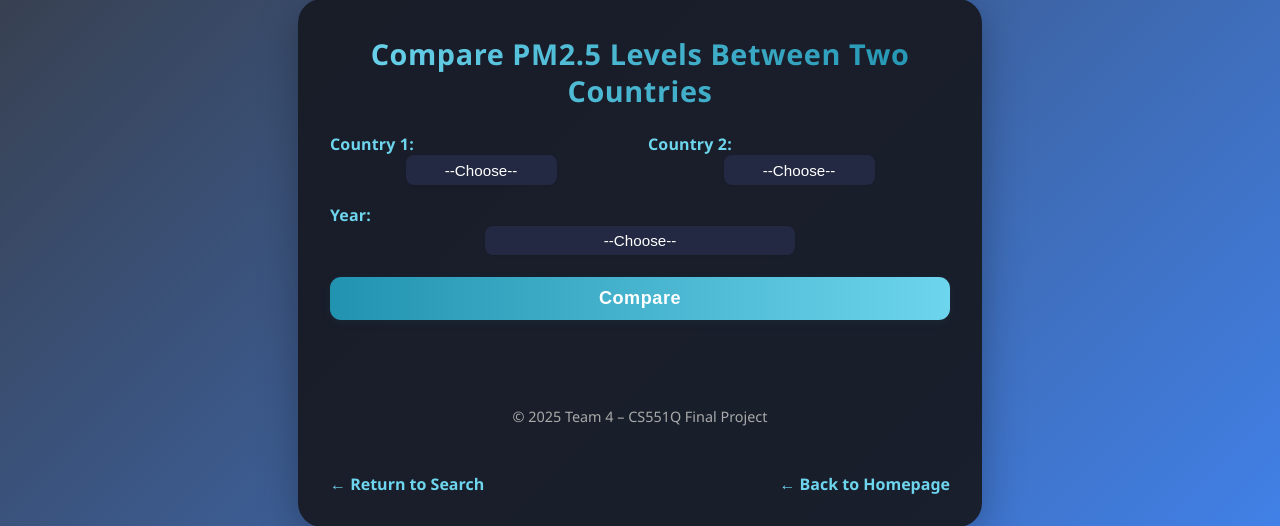
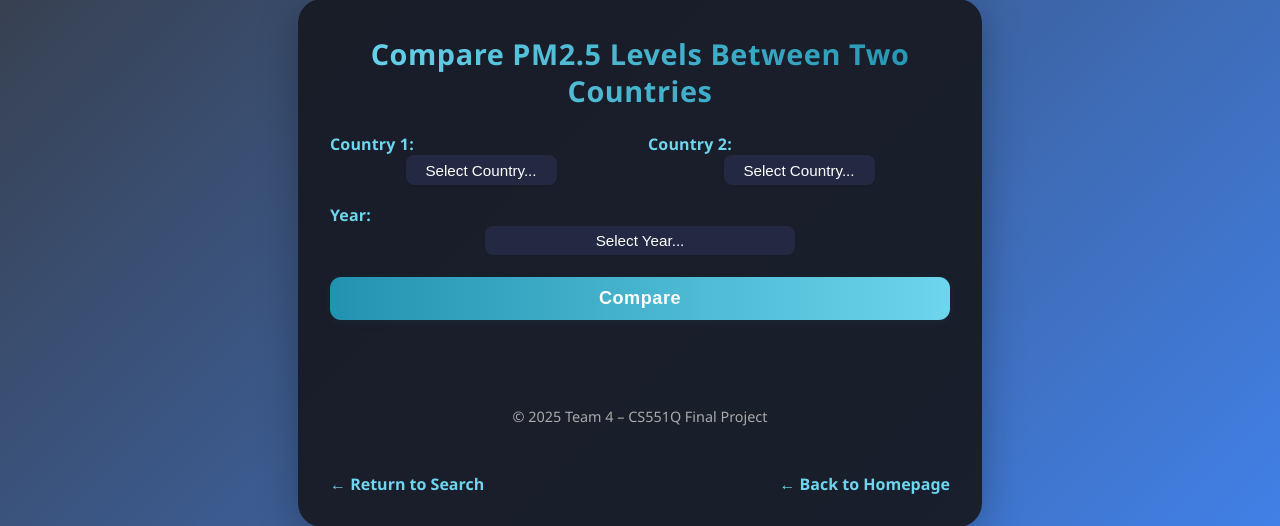
Before and after one commit to sita1013/Team_4_Deployment, a Django app: page /pm25/compare/ in a window 1280 px wide. Shown: the part 161-687 px from the top of the page. Run offline with Django 5.2, Linux system fonts and the light colour scheme; data that the repository does not hold is empty.

Commit message:
updated wording on HTMLs

```diff
--- a/countries/templates/countries/barchart_compare.html
+++ b/countries/templates/countries/barchart_compare.html
@@ -174,7 +174,7 @@
         <div class="pm-field">
           <label for="country1">Country 1:</label>
           <select name="country1" id="country1">
-            <option value="">--Choose--</option>
+            <option value="">Select Country...</option>
             {% for country in countries %}
               <option value="{{ country.code }}" {% if country.code == country1_code %}selected{% endif %}>{{ country.name }}</option>
             {% endfor %}
@@ -184,7 +184,7 @@
         <div class="pm-field">
           <label for="country2">Country 2:</label>
           <select name="country2" id="country2">
-            <option value="">--Choose--</option>
+            <option value="">Select Country...</option>
             {% for country in countries %}
               <option value="{{ country.code }}" {% if country.code == country2_code %}selected{% endif %}>{{ country.name }}</option>
             {% endfor %}
@@ -195,7 +195,7 @@
       <div class="pm-field">
         <label for="year">Year:</label>
         <select name="year" id="year">
-          <option value="">--Choose--</option>
+          <option value="">Select Year...</option>
           {% for year in years %}
             <option value="{{ year }}" {% if year|stringformat:"s" == selected_year %}selected{% endif %}>{{ year }}</option>
           {% endfor %}
```
